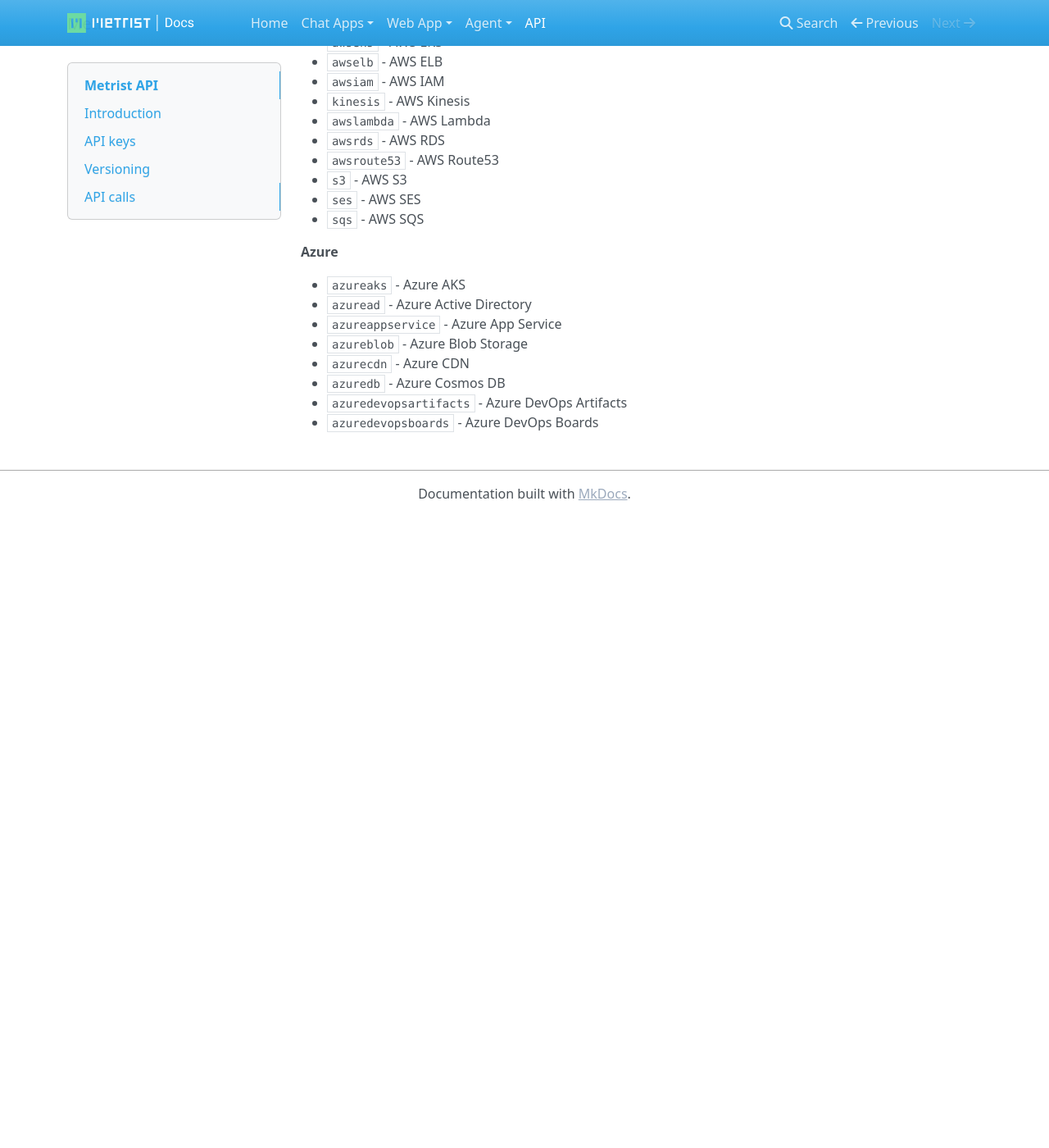
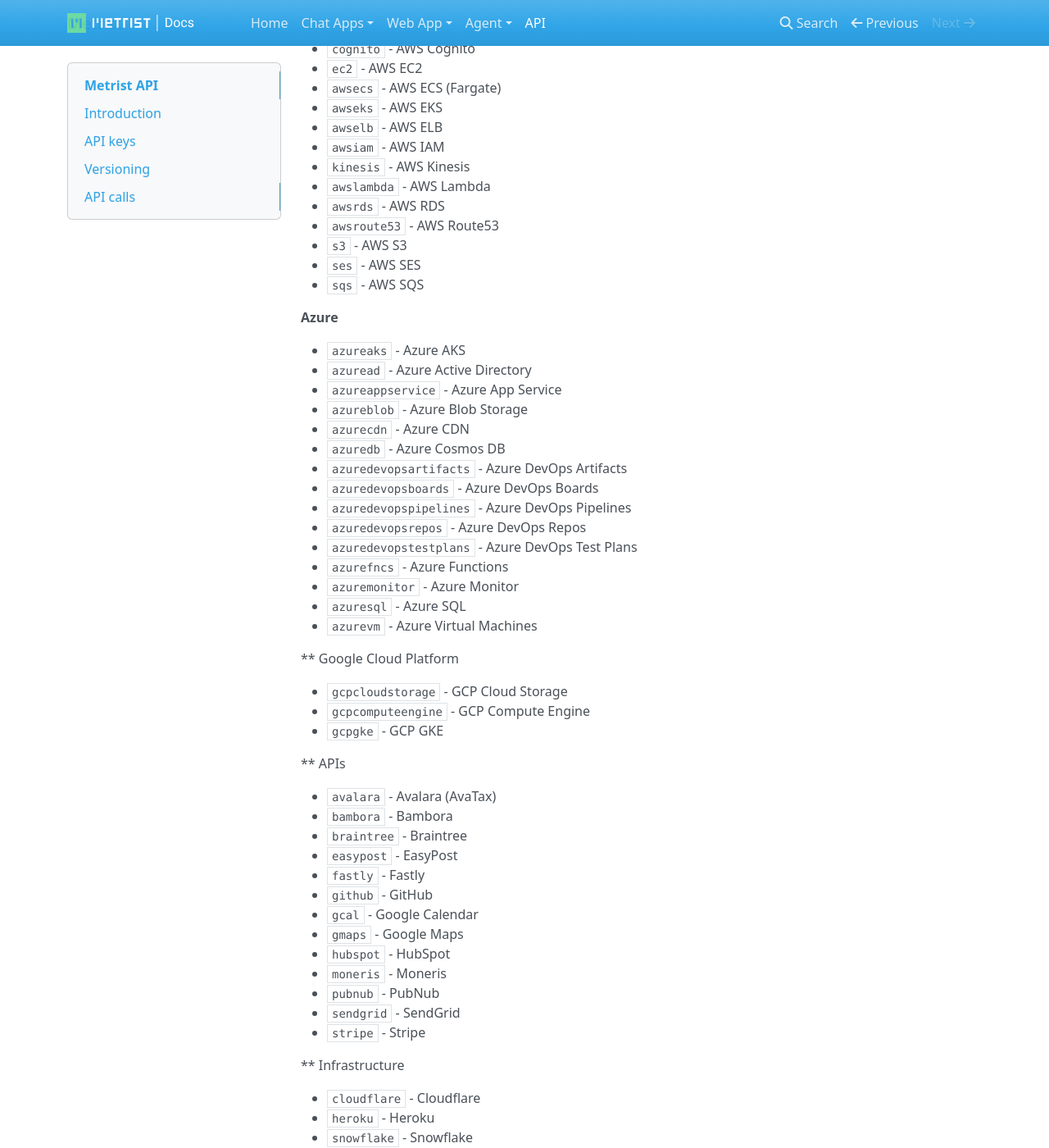
Before and after one commit to Metrist-Software/product-docs, an MkDocs documentation site: the page built from docs/api.md, in a window 1280 px wide and 1400 px high, scrolled down 1494 px. Shown: the whole window at 82% size. Built offline with MkDocs 1.6.1, drawn with Linux system fonts in a browser that asks for light colours; nearby versions of some CDN libraries; old or Windows-style settings are respelled for this version of MkDocs; before the commit the page ends 2124 px from its top, so only the background shows below that; some of the changed text lies outside the part shown.

```diff
--- a/docs/api.md
+++ b/docs/api.md
@@ -63,6 +63,10 @@ Returns:
 
 The following values are available for the `m[]` parameter(s):
 
+**Metrist**
+
+* `metrist` - Metrist (yes, monitor Metrist with Metrist)
+
 **AWS**
 
 * `awscloudfront` - AWS Cloudfront
@@ -91,3 +95,54 @@ The following values are available for the `m[]` parameter(s):
 * `azuredb` - Azure Cosmos DB
 * `azuredevopsartifacts` - Azure DevOps Artifacts
 * `azuredevopsboards` - Azure DevOps Boards
+* `azuredevopspipelines` - Azure DevOps Pipelines
+* `azuredevopsrepos` - Azure DevOps Repos
+* `azuredevopstestplans` - Azure DevOps Test Plans
+* `azurefncs` - Azure Functions
+* `azuremonitor` - Azure Monitor
+* `azuresql` - Azure SQL
+* `azurevm` - Azure Virtual Machines
+
+** Google Cloud Platform
+
+* `gcpcloudstorage` - GCP Cloud Storage
+* `gcpcomputeengine` - GCP Compute Engine
+* `gcpgke` - GCP GKE
+
+** APIs
+
+* `avalara` - Avalara (AvaTax)
+* `bambora` - Bambora
+* `braintree` - Braintree
+* `easypost` - EasyPost
+* `fastly` - Fastly
+* `github` - GitHub
+* `gcal` - Google Calendar
+* `gmaps` - Google Maps
+* `hubspot` - HubSpot
+* `moneris` - Moneris
+* `pubnub` - PubNub
+* `sendgrid` - SendGrid
+* `stripe` - Stripe
+
+** Infrastructure
+
+* `cloudflare` - Cloudflare
+* `heroku` - Heroku
+* `snowflake` - Snowflake
+
+** SaaS
+
+* `authzero` - Auth0
+* `circleci` - CircleCI
+* `datadog` - Datadog
+* `jira` - Jira
+* `npm` - NPM
+* `nuget` - NuGet
+* `pagerduty` - PagerDuty
+* `sentry` - Sentry
+* `slack` - Slack
+* `trello` - Trello
+* `twiliovid` - Twilio Video
+* `zendesk` - Zendesk
+* `zoom` - Zoom
```
